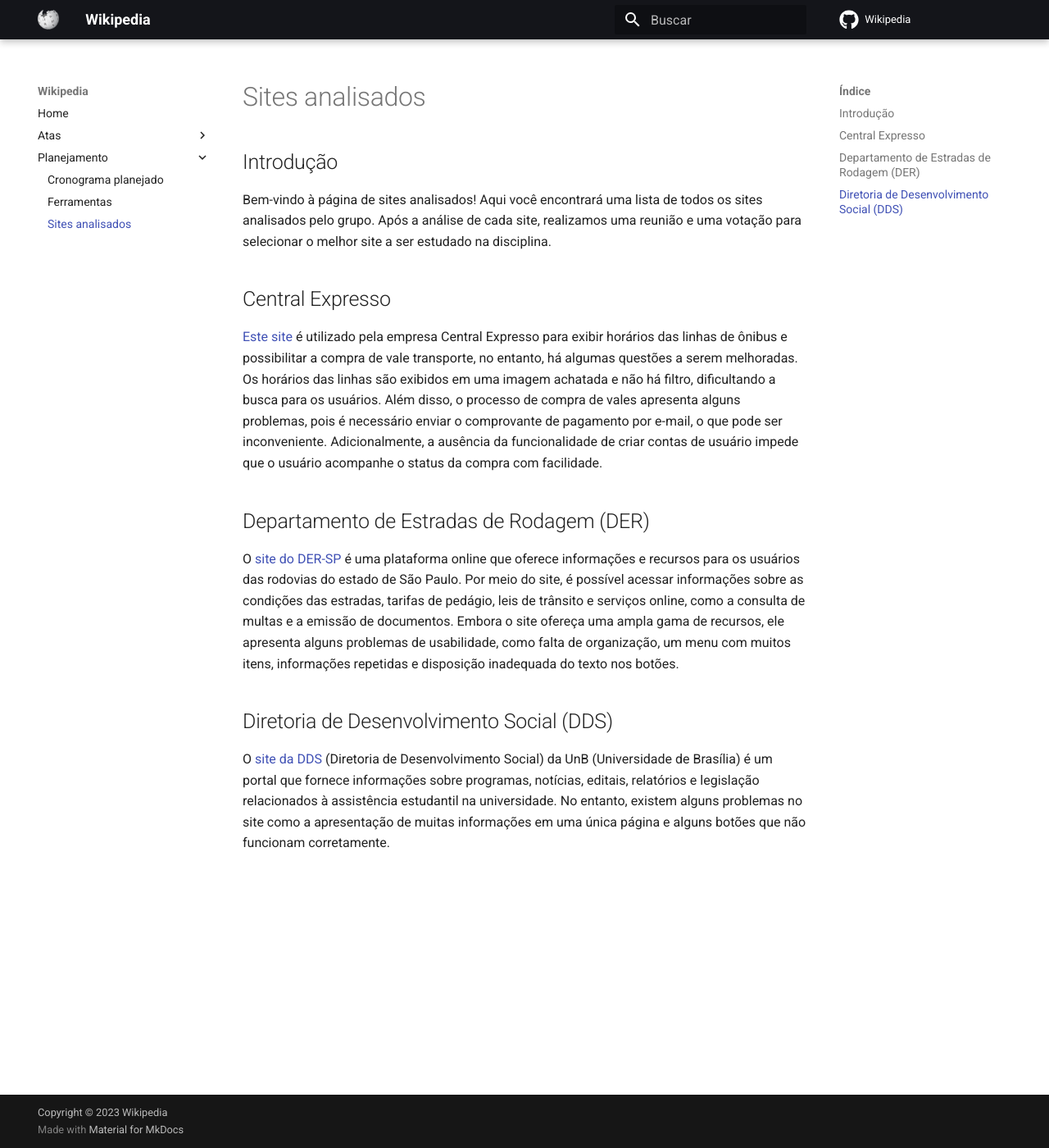
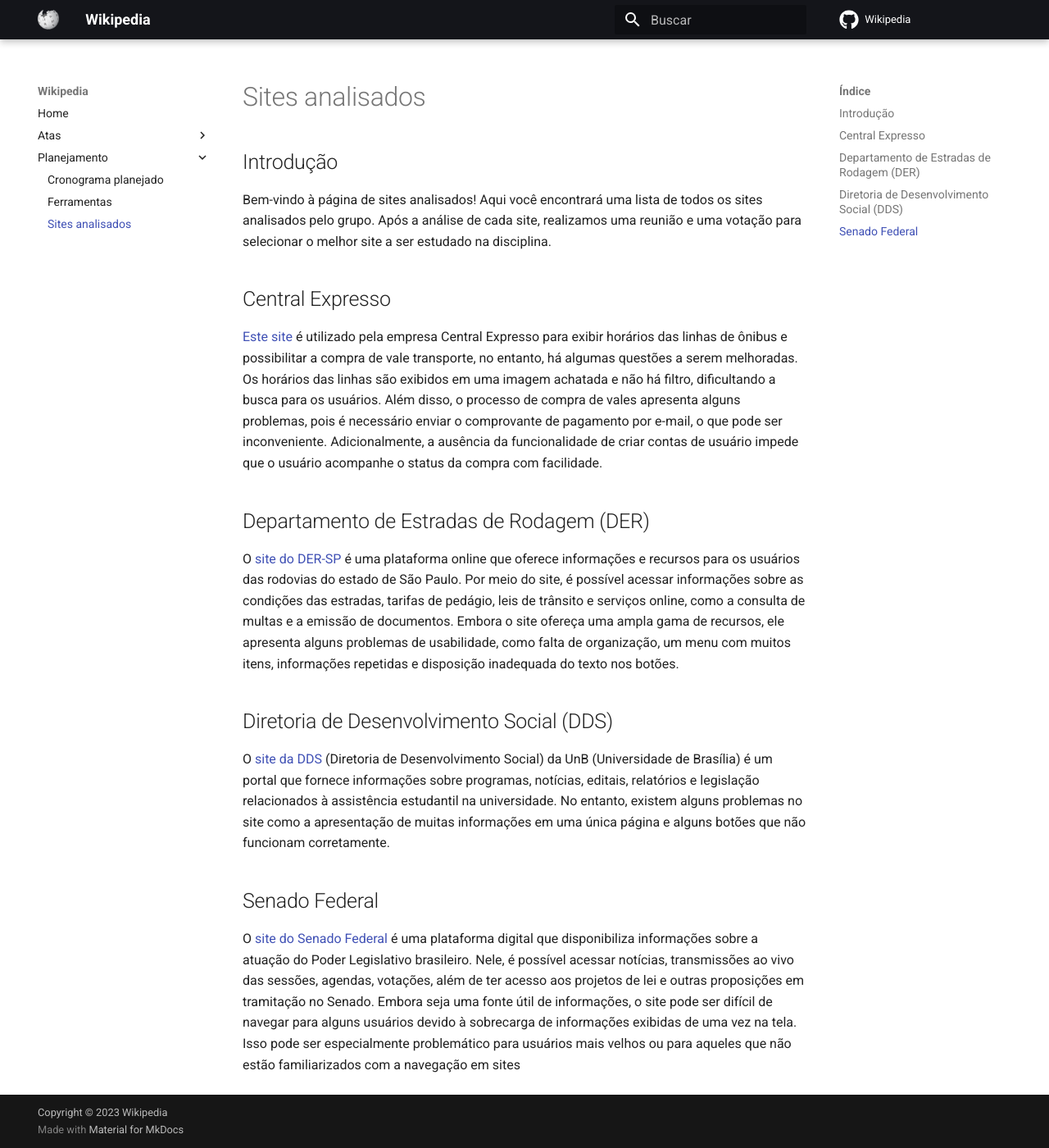
Before and after one commit to Interacao-Humano-Computador/2023.1-Wikipedia, an MkDocs documentation site: the page built from docs/planejamento/sitesAnalisados.md, in a window 1280 px wide and 1400 px high. Shown: the whole window at 82% size. Built offline with MkDocs 1.6.1 and Material for MkDocs 9.7.7, drawn with Linux system fonts in a browser that asks for light colours; comment, search, counter and statistics services are not loaded.

Commit message:
adiciona Senado Federal em sites analisados

```diff
--- a/docs/planejamento/sitesAnalisados.md
+++ b/docs/planejamento/sitesAnalisados.md
@@ -13,3 +13,7 @@
 ## Diretoria de Desenvolvimento Social (DDS)
 
 O [site da DDS](https://dds.dac.unb.br/ "Link para o site da DDS") (Diretoria de Desenvolvimento Social) da UnB (Universidade de Brasília) é um portal que fornece informações sobre programas, notícias, editais, relatórios e legislação relacionados à assistência estudantil na universidade. No entanto, existem alguns problemas no site como a apresentação de muitas informações em uma única página e alguns botões que não funcionam corretamente.
+
+## Senado Federal
+
+O [site do Senado Federal](https://www12.senado.leg.br/hpsenado "Link para o site do Senado Federal") é uma plataforma digital que disponibiliza informações sobre a atuação do Poder Legislativo brasileiro. Nele, é possível acessar notícias, transmissões ao vivo das sessões, agendas, votações, além de ter acesso aos projetos de lei e outras proposições em tramitação no Senado. Embora seja uma fonte útil de informações, o site pode ser difícil de navegar para alguns usuários devido à sobrecarga de informações exibidas de uma vez na tela. Isso pode ser especialmente problemático para usuários mais velhos ou para aqueles que não estão familiarizados com a navegação em sites
```
